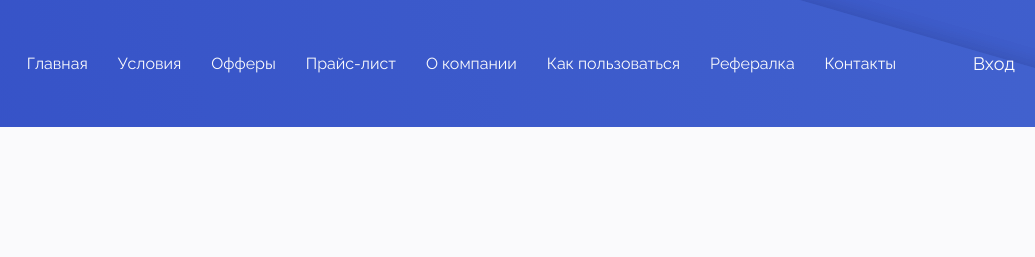
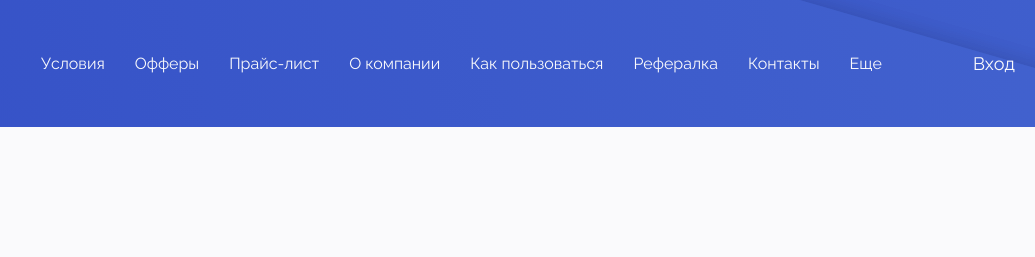
Before and after one commit to SolovevaJulia/lead, a plain HTML site: page referal.html in a window 1280 px wide. Shown: the top 257 px of the page, 181-1216 px from the left. Drawn offline with Linux system fonts and the light colour scheme.

Commit message:
Переписанно меню

```diff
--- a/referal.html
+++ b/referal.html
@@ -27,26 +27,26 @@
                     <img src="img/header/logo.png" alt="Логотип сайта">
                 </div>
                 <div class="header-menu-list">
-                    <ul class="header-menu-list-items d-flex space-between center">
-                        <li class="header-menu-list-item">Главная</li>
-                        <li class="header-menu-list-item">Условия</li>
-                        <li class="header-menu-list-item">Офферы</li>
-                        <li class="header-menu-list-item">Прайс-лист</li>
-                        <li class="header-menu-list-item">О компании</li>
-                        <li class="header-menu-list-item">Как пользоваться</li>
-                        <li class="header-menu-list-item">Рефералка</li>
-                        <li class="header-menu-list-item">Контакты</li>
+                    <div class="header-menu-list-items d-flex space-between center">
+                        <a class="header-menu-list-item" href="">Условия</a>
+                        <a class="header-menu-list-item" href="">Офферы</a>
+                        <a class="header-menu-list-item" href="">Прайс-лист</a>
+                        <a class="header-menu-list-item" href="about.html">О компании</a>
+                        <a class="header-menu-list-item" href="">Как пользоваться</a>
+                        <a class="header-menu-list-item" href="referal.html">Рефералка</a>
+                        <a class="header-menu-list-item" href="">Контакты</a>
+                        <a class="header-menu-list-item" href="">Еще</a>
                         <div>
                             <li class="header-menu-list-item header-menu-list-item__more">Еще</li>
                             <div class="header-menu-list-mobile">
-                                <li class="header-menu-list-item">Прайс-лист</li>
-                                <li class="header-menu-list-item">О компании</li>
-                                <li class="header-menu-list-item">Как пользоваться</li>
-                                <li class="header-menu-list-item">Рефералка</li>
-                                <li class="header-menu-list-item">Контакты</li>
+                                <a class="header-menu-list-item">Прайс-лист</a>
+                                <a href="about.html" class="header-menu-list-item">О компании</a>
+                                <a class="header-menu-list-item">Как пользоваться</a>
+                                <a href="referal.html" class="header-menu-list-item">Рефералка</a>
+                                <a class="header-menu-list-item">Контакты</a>
                             </div>
                         </div>
-                    </ul>
+                    </div>
 
                 </div>
                 <div class="header-menu-enter d-flex center">
@@ -61,9 +61,9 @@
     <section class="breadcrumbs">
         <div class="container">
             <div class="breadcrumbs-wrapper d-flex center">
-                <p>Главная</p>
-                <p>-</p>
-                <p>Рефералка</p>
+                <a href="/">Главная</a>
+                <span>-</span>
+                <a>Рефералка</a>
             </div>
         </div>
     </section>
--- a/sass/pages/_breadcrumbs.sass
+++ b/sass/pages/_breadcrumbs.sass
@@ -2,7 +2,7 @@
     padding: 51px 0 63px 0
     background-color: $light-color
     &-wrapper
-        & > p
+        & > a
             opacity: 0.7
             color: $dark-color
             font-family: Raleway
@@ -13,11 +13,11 @@
             line-height: normal
             text-align: left
             cursor: pointer
-        & > p:nth-child(1)
+            text-decoration: none
+        & > a:nth-child(1)
             margin-right: 5px
-        & > p:nth-child(2)
+        & > span
             margin-right: 5px
-
 @media screen and  (max-width: 992px)
     .breadcrumbs
         padding: 50px 0 50px 0
--- a/sass/pages/main/header/_header.sass
+++ b/sass/pages/main/header/_header.sass
@@ -17,6 +17,7 @@
                 color: $light-color
                 margin-right: 30px
                 @include menu-text-style
+                text-decoration: none
                 &__more
                     display: none
         &-enter
--- a/sass/pages/main/header/_mobile1200.sass
+++ b/sass/pages/main/header/_mobile1200.sass
@@ -12,7 +12,7 @@
                     display: block
                     position: absolute
                     margin-top: 15px
-                    & > li
+                    & > a
                         margin-bottom: 15px
                         &:nth-child(1)
                             display: none
--- a/sass/pages/main/header/_mobile992.sass
+++ b/sass/pages/main/header/_mobile992.sass
@@ -4,7 +4,7 @@
         &-menu
             &-list
                 &-mobile
-                    & > li
+                    & > a
                         &:nth-child(1)
                             display: block
                         &:nth-child(2)
```
Also changed, not shown: about.html (+18 -18 lines), index.html (+15 -15 lines), css/style.css, 1 other file.
